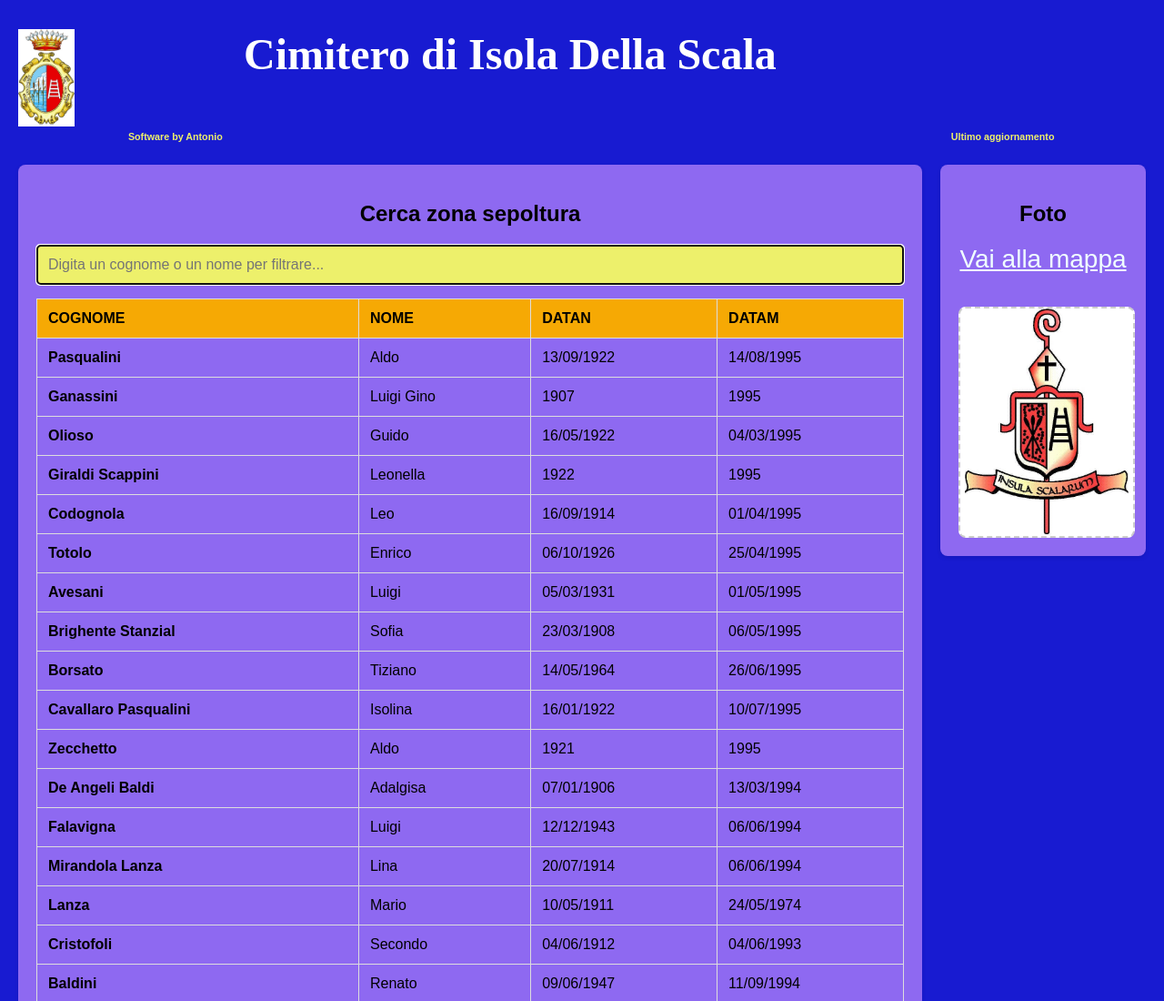
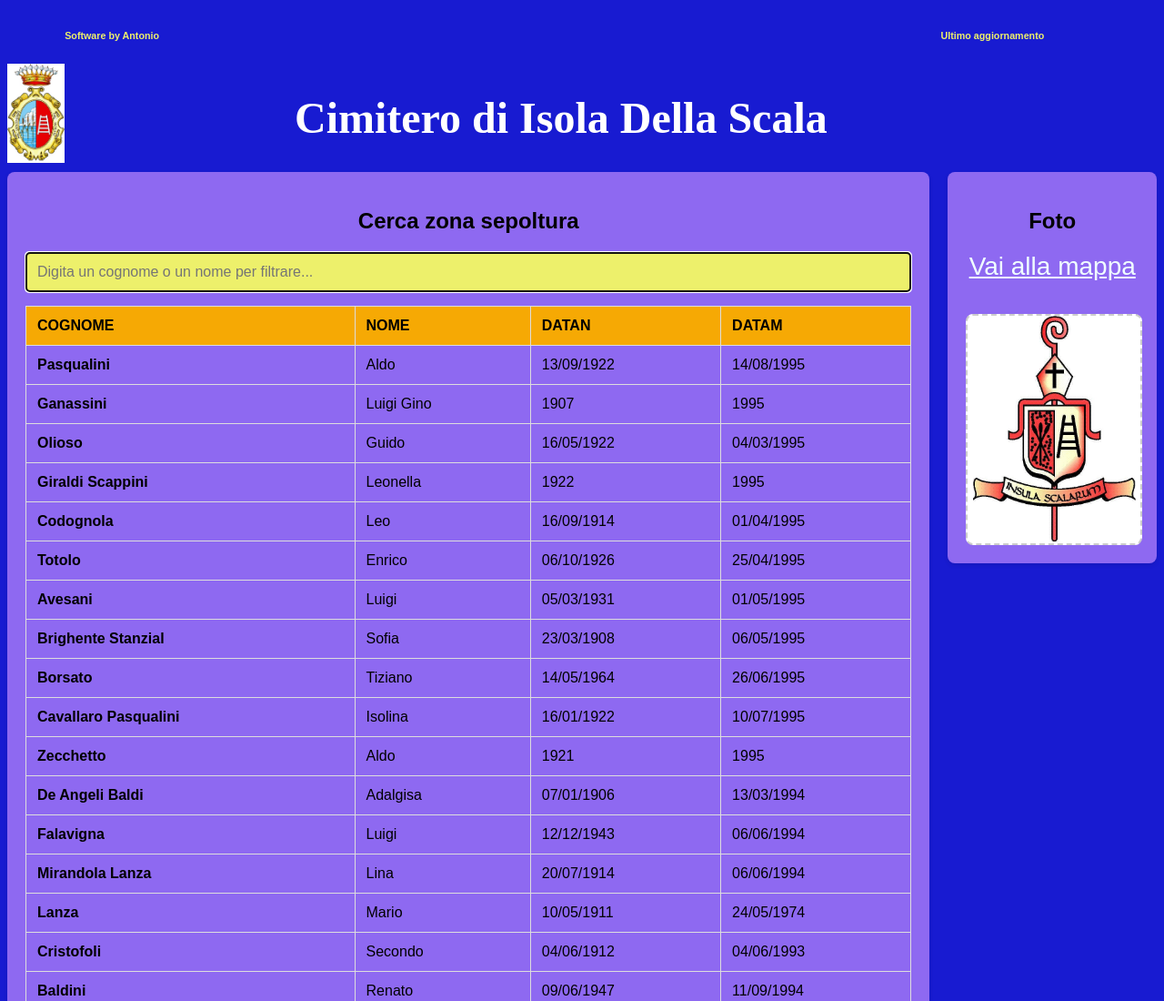
Before and after one commit to antony1962/zonasepoltura, a plain HTML site: page index.html in a window 1280 px wide. Shown: the top 1100 px of the page at 91% size. Drawn offline with Linux system fonts and the light colour scheme.

Commit message:
modifica

```diff
--- a/index.html
+++ b/index.html
@@ -12,14 +12,14 @@
         /* Struttura della pagina */
         body {
             font-family: Arial, sans-serif;
-            margin: 20px;
+
             background-color: #181bd1;
         }
 
         /* Nuovo titolo principale in alto */
         .titolo-principale {
             color: white;
-            margin-left: 20%;
+            margin-left: 25%;
             font-size: 48px;
             font-family: centaur;
         }
@@ -124,7 +124,6 @@
 
         .info {
             display: flex;
-
             color: #edf06b;
         }
     </style>
@@ -133,14 +132,14 @@
 <body>
 
     <!-- INTESTAZIONE GENERALE SOPRA A TUTTO -->
-    <img src="immagini/Stemma.jpg" width="5%" height="5%" style="float: left;">
-    <h1 class="titolo-principale">Cimitero di Isola Della Scala</h1>
-
     <div class="info">
         <h6 class="info" style="margin-left:5%">Software by Antonio</h6>
         <h6 class="info" style="margin-left: 68%;">Ultimo aggiornamento</h6>
         <h6 class="info" style="margin-left: 1%;" id="varultimoins"></h6>
     </div>
+    <img src="immagini/Stemma.jpg" width="5%" height="5%" style="float: left;">
+    <h1 class="titolo-principale">Cimitero di Isola Della Scala</h1>
+
     <!-- CONTENITORE PANNELLI AFFIANCATI -->
     <div class="main-container">
 
```
